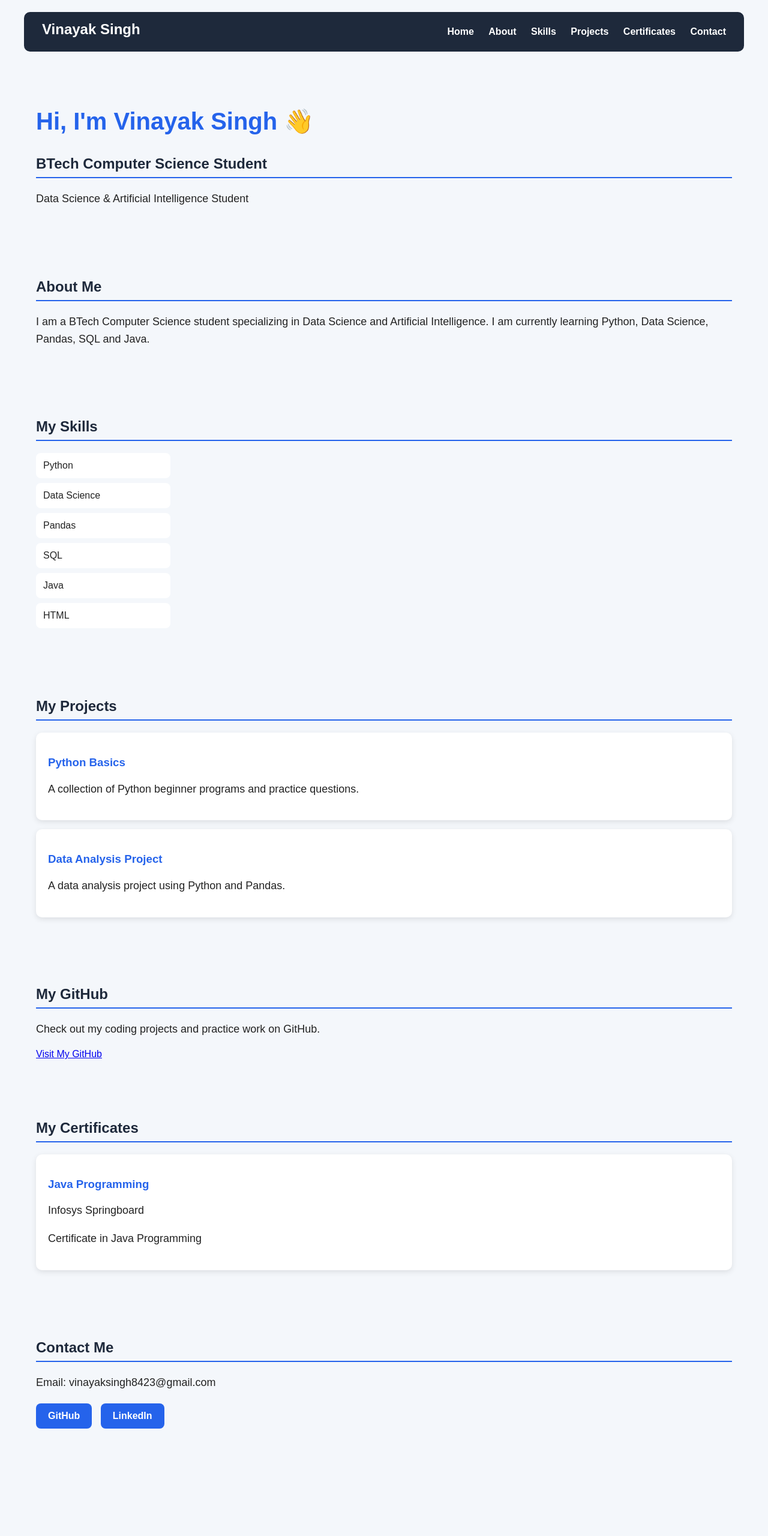
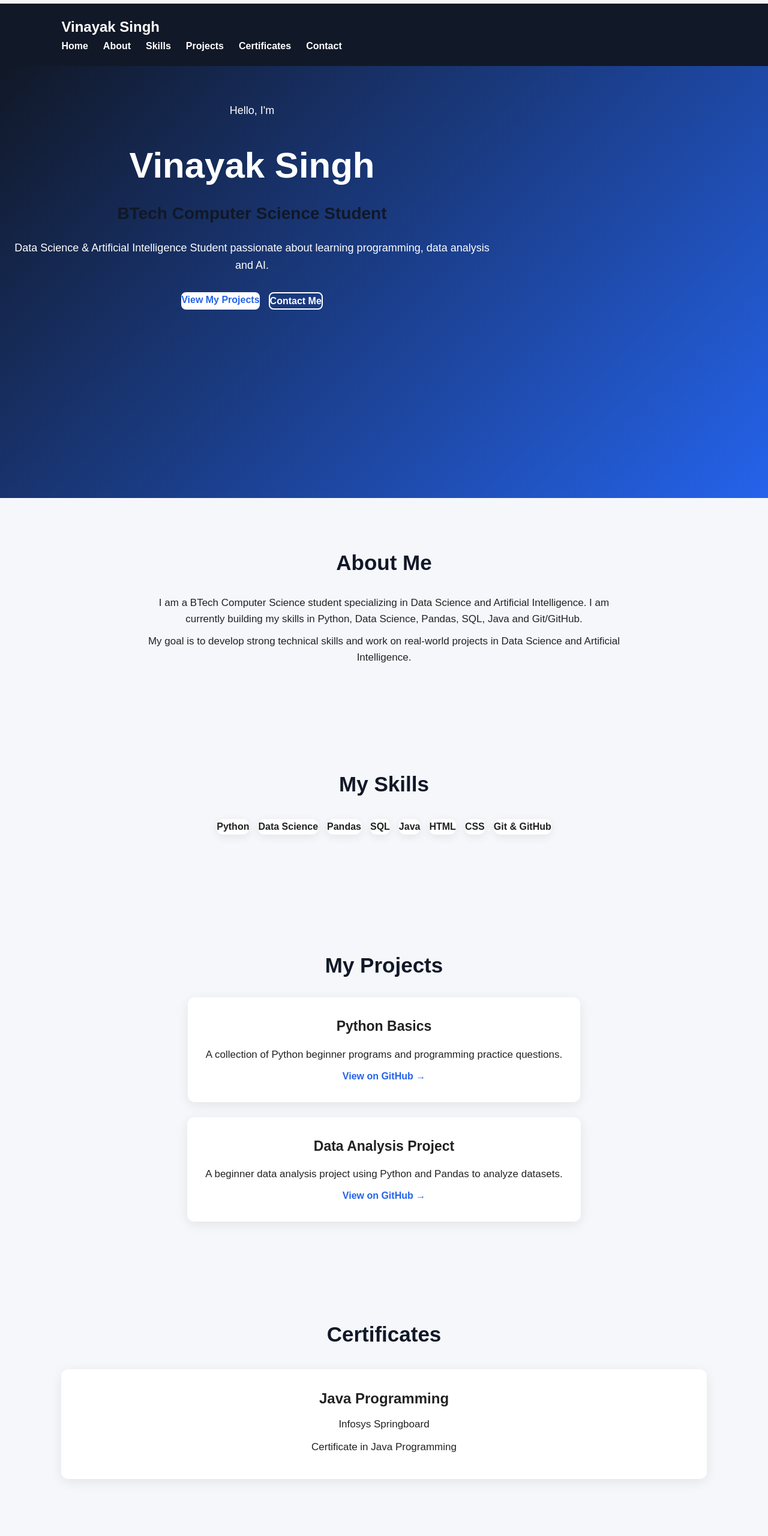
Before and after one commit to vinayaksingh8423-ops/my-portfolio, a plain HTML site: page index.html in a window 1280 px wide. Shown: the part 20-2580 px from the top of the page at 60% size. Before the commit the page ends 2461 px from the top, so only its background shows below. Drawn offline with Linux system fonts and the light colour scheme.

Commit message:
Updated portfolio design

````diff
--- a/index.html
+++ b/index.html
@@ -1,17 +1,26 @@
 <!DOCTYPE html>
-<html>
+
+<html lang="en">
 <head>
-    <title>Vinayak Singh - Portfolio</title>
+    <meta charset="UTF-8">
+    <meta name="viewport" content="width=device-width, initial-scale=1.0">
+
+```
+<title>Vinayak Singh | Data Science & AI Student</title>
+
 <link rel="stylesheet" href="style.css">
+```
+
 </head>
 
 <body>
 
+```
 <!-- Navbar -->
 <nav>
     <h2>Vinayak Singh</h2>
 
-        <div>
+    <div class="nav-links">
         <a href="#home">Home</a>
         <a href="#about">About</a>
         <a href="#skills">Skills</a>
@@ -23,111 +32,197 @@
 
 
 <!-- Home -->
-    <section id="home">
-        <h1>Hi, I'm Vinayak Singh 👋</h1>
+<section id="home" class="hero">
+
+    <div class="hero-content">
+
+        <p class="intro">Hello, I'm</p>
+
+        <h1>Vinayak Singh</h1>
 
         <h2>BTech Computer Science Student</h2>
 
         <p>
             Data Science & Artificial Intelligence Student
+            passionate about learning programming,
+            data analysis and AI.
         </p>
+
+        <div class="hero-buttons">
+            <a href="#projects" class="btn">View My Projects</a>
+            <a href="#contact" class="btn secondary">Contact Me</a>
+        </div>
+
+    </div>
+
 </section>
 
 
 <!-- About -->
 <section id="about">
+
     <h2>About Me</h2>
 
     <p>
         I am a BTech Computer Science student specializing in
         Data Science and Artificial Intelligence.
-            I am currently learning Python, Data Science,
-            Pandas, SQL and Java.
+        I am currently building my skills in Python, Data Science,
+        Pandas, SQL, Java and Git/GitHub.
     </p>
+
+    <p>
+        My goal is to develop strong technical skills and work
+        on real-world projects in Data Science and Artificial Intelligence.
+    </p>
+
 </section>
 
 
 <!-- Skills -->
 <section id="skills">
+
     <h2>My Skills</h2>
 
-        <ul>
-            <li>Python</li>
-            <li>Data Science</li>
-            <li>Pandas</li>
-            <li>SQL</li>
-            <li>Java</li>
-            <li>HTML</li>
-        </ul>
+    <div class="skills-container">
+
+        <div class="skill">Python</div>
+        <div class="skill">Data Science</div>
+        <div class="skill">Pandas</div>
+        <div class="skill">SQL</div>
+        <div class="skill">Java</div>
+        <div class="skill">HTML</div>
+        <div class="skill">CSS</div>
+        <div class="skill">Git & GitHub</div>
+
+    </div>
+
 </section>
 
 
 <!-- Projects -->
 <section id="projects">
+
     <h2>My Projects</h2>
 
+    <div class="projects-container">
+
         <div class="project">
+
             <h3>Python Basics</h3>
+
             <p>
                 A collection of Python beginner programs
-                and practice questions.
+                and programming practice questions.
             </p>
+
+            <a href="https://github.com/vinayaksingh8423-ops"
+               target="_blank">
+                View on GitHub →
+            </a>
+
         </div>
 
+
         <div class="project">
+
             <h3>Data Analysis Project</h3>
+
             <p>
-                A data analysis project using Python and Pandas.
+                A beginner data analysis project using
+                Python and Pandas to analyze datasets.
             </p>
+
+            <a href="https://github.com/vinayaksingh8423-ops"
+               target="_blank">
+                View on GitHub →
+            </a>
+
+        </div>
+
     </div>
 
 </section>
+
+
+<!-- Certificates -->
+<section id="certificates">
+
+    <h2>Certificates</h2>
+
+    <div class="certificate">
+
+        <h3>Java Programming</h3>
+
+        <p>Infosys Springboard</p>
+
+        <p>
+            Certificate in Java Programming
+        </p>
+
+    </div>
+
+</section>
+
+
 <!-- GitHub -->
 <section id="github">
+
     <h2>My GitHub</h2>
 
     <p>
         Check out my coding projects and practice work on GitHub.
     </p>
 
-    <a href="https://github.com/" target="_blank">
-        Visit My GitHub
+    <a
+        href="https://github.com/vinayaksingh8423-ops"
+        target="_blank"
+        class="github-btn">
+        Visit My GitHub →
     </a>
-</section>
-<!-- Certificates -->
-<section id="certificates">
-    <h2>My Certificates</h2>
 
-    <div class="certificate">
-        <h3>Java Programming</h3>
-
-        <p>
-            Infosys Springboard
-        </p>
-
-        <p>
-            Certificate in Java Programming
-        </p>
-    </div>
 </section>
 
 
 <!-- Contact -->
 <section id="contact">
+
     <h2>Contact Me</h2>
 
-    <p>Email: vinayaksingh8423@gmail.com</p>
+    <p>
+        Email:
+        <a href="mailto:vinayaksingh8423@gmail.com">
+            vinayaksingh8423@gmail.com
+        </a>
+    </p>
 
     <div class="social-links">
-        <a href="https://github.com/" target="_blank">
+
+        <a
+            href="https://github.com/vinayaksingh8423-ops"
+            target="_blank">
             GitHub
         </a>
 
-        <a href="https://www.linkedin.com/" target="_blank">
+        <a
+            href="https://www.linkedin.com/"
+            target="_blank">
             LinkedIn
         </a>
+
     </div>
+
 </section>
+
+
+<!-- Footer -->
+<footer>
+
+    <p>
+        © 2026 Vinayak Singh | Data Science & AI
+    </p>
+
+</footer>
+```
 
 </body>
 </html>
--- a/style.css
+++ b/style.css
@@ -1,149 +1,363 @@
+* {
+  margin: 0;
+  padding: 0;
+  box-sizing: border-box;
+  }
+
+html {
+scroll-behavior: smooth;
+}
+
 body {
 font-family: Arial, sans-serif;
-    background-color: #f4f7fb;
+line-height: 1.6;
+background: #f5f7fb;
 color: #222;
-    margin: 0;
-    padding: 40px;
 }
 
-h1 {
-    color: #2563eb;
-    font-size: 40px;
-}
+/* Navbar */
 
-h2 {
-    color: #1e293b;
-    border-bottom: 2px solid #2563eb;
-    padding-bottom: 8px;
-}
+nav {
+background: #111827;
+color: white;
 
-p {
-    font-size: 18px;
-    line-height: 1.6;
-}
-
-ul {
-    list-style: none;
-    padding: 0;
-}
-
-li {
-    background-color: white;
-    padding: 12px;
-    margin: 8px 0;
-    border-radius: 8px;
-    width: 200px;
-}
-/* Navbar */
-nav {
+```
 display: flex;
 justify-content: space-between;
 align-items: center;
-    background-color: #1e293b;
-    padding: 15px 30px;
-    border-radius: 10px;
+
+padding: 20px 8%;
+
+position: sticky;
+top: 0;
+z-index: 1000;
+```
+
 }
 
 nav h2 {
-    color: white;
-    border: none;
-    margin: 0;
+font-size: 24px;
 }
 
-nav a {
+.nav-links {
+display: flex;
+gap: 25px;
+}
+
+.nav-links a {
 color: white;
 text-decoration: none;
-    margin-left: 20px;
 font-weight: bold;
 }
 
-nav a:hover {
+.nav-links a:hover {
 color: #60a5fa;
 }
 
-/* Sections */
-section {
-    margin-top: 40px;
-    padding: 20px;
+/* Hero Section */
+
+.hero {
+min-height: 90vh;
+
+```
+display: flex;
+justify-content: center;
+align-items: center;
+
+text-align: center;
+
+padding: 50px 20px;
+
+background: linear-gradient(135deg, #111827, #2563eb);
+
+color: white;
+```
+
 }
 
-/* Project cards */
+.hero-content {
+max-width: 800px;
+}
+
+.intro {
+font-size: 22px;
+margin-bottom: 10px;
+}
+
+.hero h1 {
+font-size: 60px;
+margin-bottom: 10px;
+}
+
+.hero h2 {
+font-size: 28px;
+margin-bottom: 20px;
+}
+
+.hero p {
+font-size: 18px;
+margin-bottom: 30px;
+}
+
+/* Buttons */
+
+.hero-buttons {
+display: flex;
+justify-content: center;
+gap: 15px;
+}
+
+.btn {
+display: inline-block;
+
+```
+padding: 12px 25px;
+
+background: white;
+color: #2563eb;
+
+text-decoration: none;
+
+border-radius: 8px;
+
+font-weight: bold;
+```
+
+}
+
+.btn:hover {
+transform: translateY(-2px);
+}
+
+.btn.secondary {
+background: transparent;
+color: white;
+border: 2px solid white;
+}
+
+/* General Sections */
+
+section {
+padding: 80px 8%;
+text-align: center;
+}
+
+section h2 {
+font-size: 35px;
+margin-bottom: 25px;
+color: #111827;
+}
+
+section p {
+max-width: 800px;
+margin: 10px auto;
+font-size: 17px;
+}
+
+/* Skills */
+
+.skills-container {
+display: flex;
+justify-content: center;
+flex-wrap: wrap;
+gap: 15px;
+
+```
+max-width: 800px;
+margin: 30px auto;
+```
+
+}
+
+.skill {
+background: white;
+
+```
+padding: 15px 25px;
+
+border-radius: 10px;
+
+box-shadow: 0 4px 15px rgba(0, 0, 0, 0.08);
+
+font-weight: bold;
+```
+
+}
+
+/* Projects */
+
+.projects-container {
+display: flex;
+justify-content: center;
+flex-wrap: wrap;
+gap: 25px;
+
+```
+margin-top: 30px;
+```
+
+}
+
 .project {
-    background-color: white;
-    padding: 20px;
-    margin: 15px 0;
-    border-radius: 10px;
-    box-shadow: 0 3px 10px rgba(0, 0, 0, 0.1);
+background: white;
+
+```
+width: 350px;
+
+padding: 30px;
+
+border-radius: 12px;
+
+box-shadow: 0 5px 20px rgba(0, 0, 0, 0.08);
+```
+
 }
 
 .project h3 {
+margin-bottom: 15px;
+font-size: 23px;
+}
+
+.project a,
+.github-btn {
+display: inline-block;
+
+```
+margin-top: 15px;
+
 color: #2563eb;
+
+text-decoration: none;
+
+font-weight: bold;
+```
+
 }
+
 /* Certificate */
+
 .certificate {
-    background-color: white;
-    padding: 20px;
-    margin: 15px 0;
-    border-radius: 10px;
-    box-shadow: 0 3px 10px rgba(0, 0, 0, 0.1);
+background: white;
+
+```
+max-width: 500px;
+
+margin: 30px auto;
+
+padding: 30px;
+
+border-radius: 12px;
+
+box-shadow: 0 5px 20px rgba(0, 0, 0, 0.08);
+```
+
 }
 
 .certificate h3 {
-    color: #2563eb;
+font-size: 24px;
+margin-bottom: 10px;
 }
-/* Social Links */
+
+/* GitHub */
+
+#github {
+background: #eaf2ff;
+}
+
+.github-btn {
+background: #111827;
+color: white;
+
+```
+padding: 12px 25px;
+
+border-radius: 8px;
+```
+
+}
+
+.github-btn:hover {
+background: #2563eb;
+}
+
+/* Contact */
+
+#contact {
+background: white;
+}
+
 .social-links {
 margin-top: 20px;
 }
 
 .social-links a {
 display: inline-block;
-    background-color: #2563eb;
-    color: white;
+
+```
+margin: 5px 10px;
+
 text-decoration: none;
-    padding: 12px 20px;
-    margin-right: 10px;
-    border-radius: 8px;
+
+color: #2563eb;
+
 font-weight: bold;
+```
+
 }
 
-.social-links a:hover {
-    background-color: #1e40af;
-}
-/* Mobile Responsive Design */
+/* Footer */
 
-@media (max-width: 700px) {
+footer {
+background: #111827;
 
-    body {
-        padding: 15px;
+```
+color: white;
+
+text-align: center;
+
+padding: 20px;
+```
+
 }
 
+/* Mobile */
+
+@media (max-width: 768px) {
+
+```
 nav {
     flex-direction: column;
     gap: 15px;
-        text-align: center;
 }
 
-    nav a {
-        display: inline-block;
-        margin: 5px;
+.nav-links {
+    flex-wrap: wrap;
+    justify-content: center;
+    gap: 12px;
 }
 
-    h1 {
-        font-size: 30px;
+.hero h1 {
+    font-size: 42px;
 }
 
-    section {
-        margin-top: 25px;
-        padding: 15px;
+.hero h2 {
+    font-size: 22px;
 }
 
-    p {
-        font-size: 16px;
+.hero-buttons {
+    flex-direction: column;
+    align-items: center;
 }
 
-    li {
-        width: auto;
+.projects-container {
+    flex-direction: column;
+    align-items: center;
 }
 
+.project {
+    width: 100%;
+    max-width: 350px;
 }
+```
+
+}
````
Lines whose indentation alone changed are shown as unchanged.
